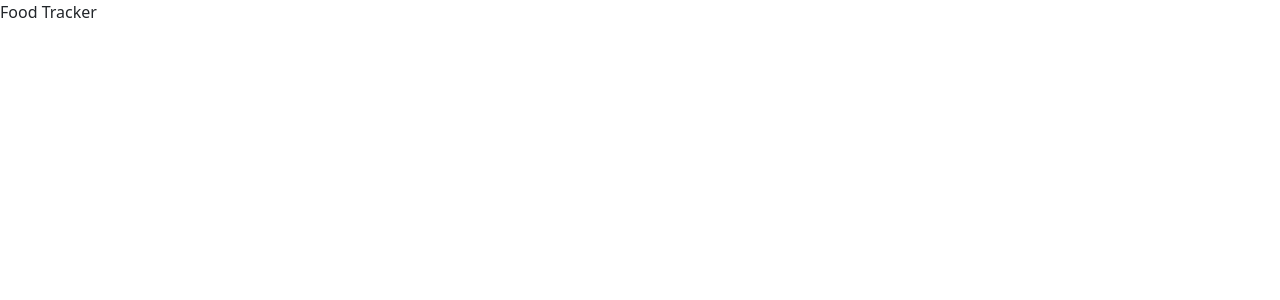
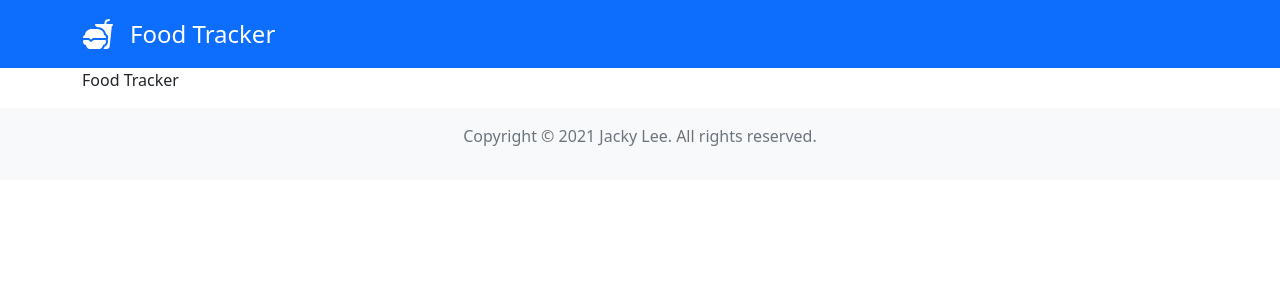
Before and after one commit to grenmester/food-tracker, a React app: page / in a window 1280 px wide. Shown: the top 300 px of the page. Built offline with nearby package versions, Linux system fonts and the light colour scheme.

Commit message:
Add header and footer

```diff
--- a/package.json
+++ b/package.json
@@ -10,7 +10,8 @@
   "dependencies": {
     "bootstrap": "^5.0.2",
     "react": "^17.0.2",
-    "react-dom": "^17.0.2"
+    "react-dom": "^17.0.2",
+    "react-icons": "^4.2.0"
   },
   "devDependencies": {
     "@babel/cli": "^7.14.5",
--- a/src/App.js
+++ b/src/App.js
@@ -1,5 +1,17 @@
 import React from "react";
+import Header from "./components/Header";
+import Footer from "./components/Footer";
 
-const App = () => <div>Food Tracker</div>;
+const App = () => (
+  <div>
+    <Header />
+    <main>
+      <div className="container">
+        <p>Food Tracker</p>
+      </div>
+    </main>
+    <Footer />
+  </div>
+);
 
 export default App;
--- /dev/null
+++ b/src/components/Footer.js
@@ -0,0 +1,13 @@
+import React from "react";
+
+const Footer = () => (
+  <footer className="footer bg-light py-3">
+    <div className="container">
+      <p className="text-center text-muted">
+        Copyright &copy; 2021 Jacky Lee. All rights reserved.
+      </p>
+    </div>
+  </footer>
+);
+
+export default Footer;
--- /dev/null
+++ b/src/components/Header.js
@@ -0,0 +1,15 @@
+import React from "react";
+import { IoFastFood } from "react-icons/io5";
+
+const Header = () => (
+  <header className="sticky-top bg-primary text-white p-3">
+    <div className="container">
+      <div className="d-flex align-items-center">
+        <IoFastFood className="fs-2 me-3" />
+        <span className="fs-4">Food Tracker</span>
+      </div>
+    </div>
+  </header>
+);
+
+export default Header;
```
Also changed, not shown: 1 other file (tests, documents, lock files or other folders).
